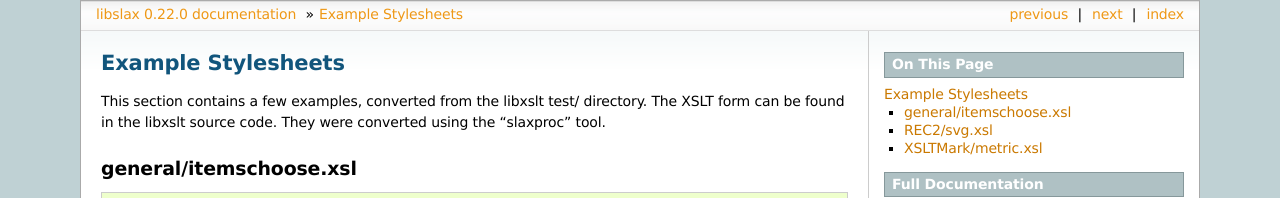
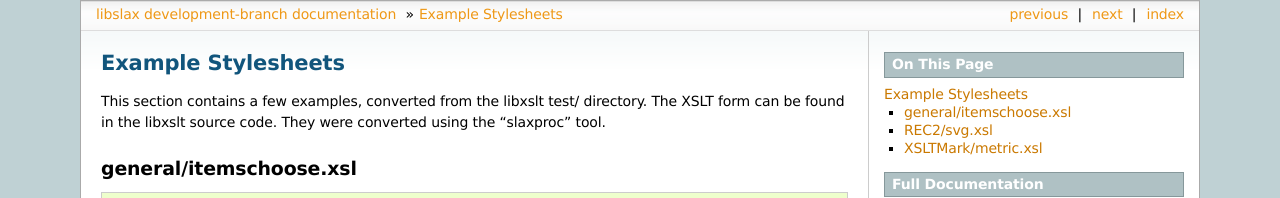
Before and after one commit to Juniper/libslax, a Sphinx documentation site: the page built from doc/examples.rst, in a window 1280 px wide and 900 px high. Shown: the top 198 px of the window. Built offline with Sphinx 7.4.7, drawn with Linux system fonts in a browser that asks for light colours; some of the changed text lies outside the part shown.

Commit message:
set version and release to "development-branch"

```diff
--- a/doc/conf.py
+++ b/doc/conf.py
@@ -58,9 +58,9 @@ smart_quotes = False
 # built documents.
 #
 # The short X.Y version.
-version = '0.22.0'
+version = 'development-branch'
 # The full version, including alpha/beta/rc tags.
-release = '0.22.0'
+release = 'development-branch'
 
 # The language for content autogenerated by Sphinx. Refer to documentation
 # for a list of supported languages.
```
